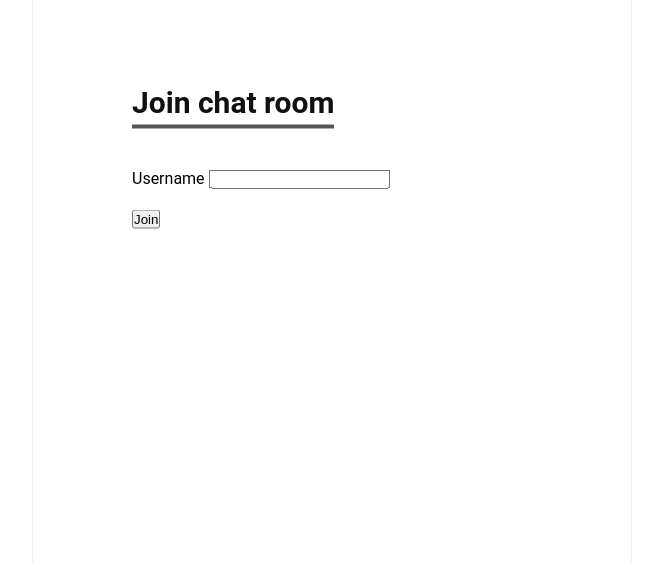
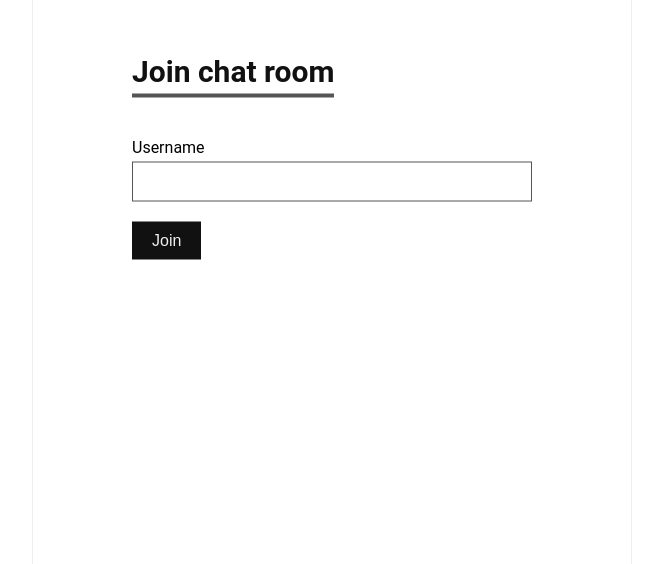
Before and after one commit to mani-agah-esmaeilzad/chatroom, a plain HTML site: page public/index.html in a window 1280 px wide. Shown: the part 236-800 px from the top of the page, without its empty margins (308-971 px from the left). Drawn offline with nearby package versions, Linux system fonts and the light colour scheme; no server answers.

Commit message:
update css

```diff
--- a/public/style.css
+++ b/public/style.css
@@ -46,3 +46,22 @@ body{
     padding: 5px 0px;
     display: inline-block;
 }
+.screen .form-input label{
+    display: block;
+    margin-bottom: 5px;
+}
+.screen .form-input input{
+    width: 100%;
+    padding:10px;
+    border: 1px solid #555;
+    font-size: 16px;
+}
+.screen .form-input button{
+    padding: 10px 20px;
+    background: #111;
+    color: #eee;
+    font-size: 16px;
+    cursor: pointer;
+    outline: none;
+    border: none;
+}
```
